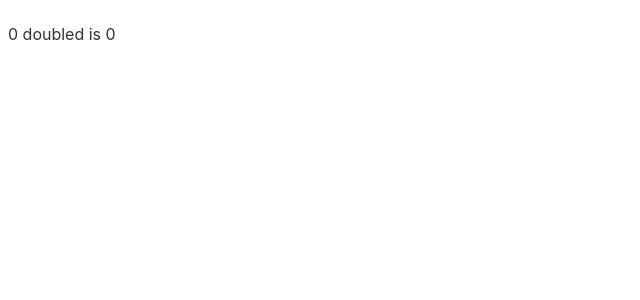
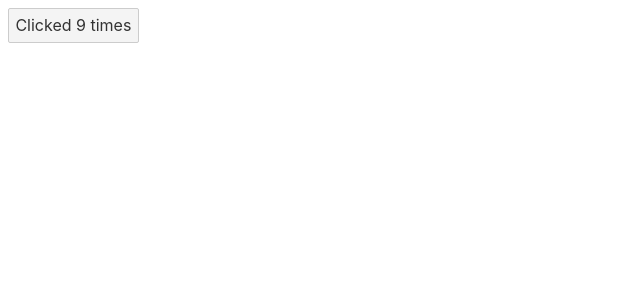
Before and after one commit to blperez1/Svelte, a Svelte app in the folder svelt-tutorials/: page / in a window 1280 px wide. Shown: the top 300 px of the page, without its empty margins (0-640 px from the left). Built offline with nearby package versions, Linux system fonts and the light colour scheme.

Commit message:
Create reactive statements

```diff
--- a/svelt-tutorials/src/App.svelte
+++ b/svelt-tutorials/src/App.svelte
@@ -1,10 +1,22 @@
+<!-- Reactive statements -->
 <script>
-	let count = 0;
-	// reactive declarations
+	let count = 9;
 
-	$: doubled = count * 2;
+	function handleClick() {
+		count += 1;
+	}
+
+	// $: {
+	// 		console.log(`the count is ${count}`);
+	// 		alert(`I SAID THE COUNT IS ${count}`);
+	// 	}
+
+	$: if (count >= 10) {
+		alert(`${count} is dangerouly high!`)
+	}
+
 </script>
 
-<p>{count} doubled is {doubled}</p>
-<!-- {double} is reactive values -->
-<!-- {doubled} replaces {count * 2} and prevents duplicate code -->
+<button on:click={handleClick}>
+	Clicked {count} {count === 1 ? 'time' : 'times'}
+</button>
```
